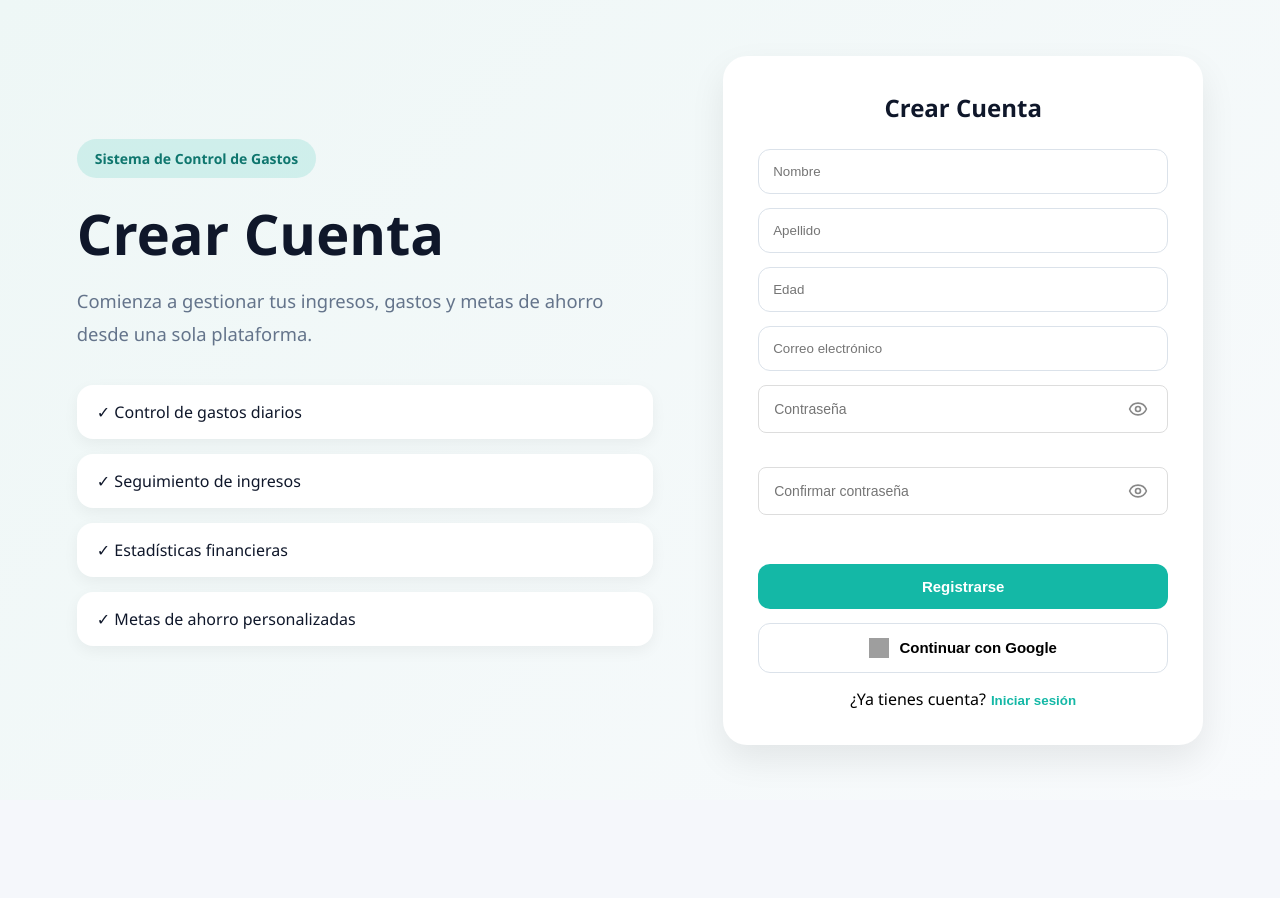
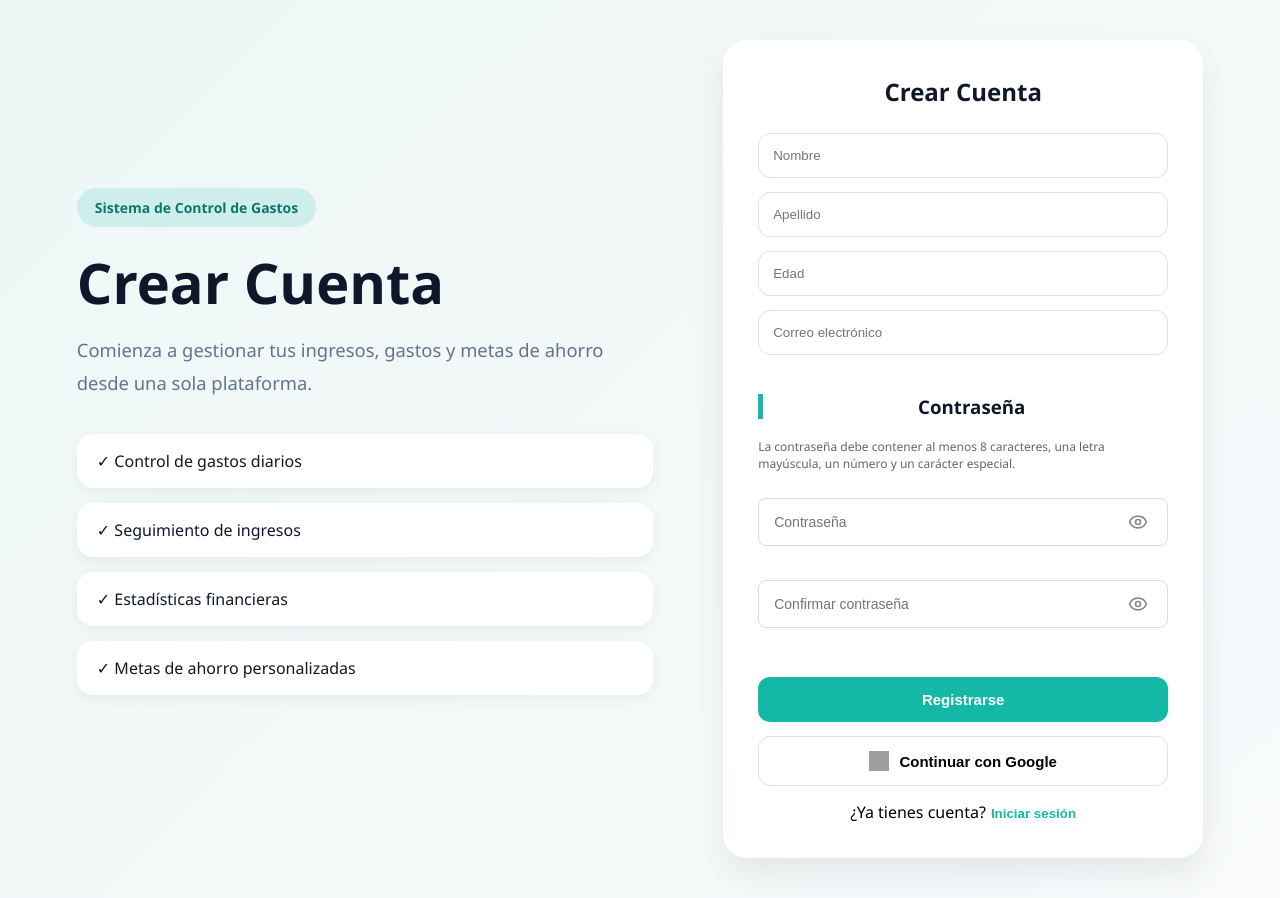
Before and after one commit to Arielpassw/Sistema_de_Gastos, a React (Vite) app in the folder Frontend/: page /register in a window 1280 px wide. Before the commit the page ends 800 px from the top, so only its background shows below. Built offline with nearby package versions, Linux system fonts and the light colour scheme; no server answers; grey boxes are pictures that could not be loaded.

Commit message:
Validacion de contraseña - Arreglo de perfil de usuario

```diff
--- a/Frontend/src/components/RegisterForm/RegisterForm.css
+++ b/Frontend/src/components/RegisterForm/RegisterForm.css
@@ -9,6 +9,16 @@
   text-align:center;
   margin-bottom:25px;
   color:#0f172a;
+}
+
+.register-card h3{
+  text-align:center;
+  margin-bottom:25px;
+  color:#0f172a;
+  margin-top: 25px;
+  margin-bottom: 15px;
+  border-left: 5px solid #14b8a6;
+  padding-left: 12px;
 }
 
 .register-form{
@@ -84,3 +94,11 @@
 .toggle-password:hover {
   color: #007bff;
 }
+
+.password-hint {
+  display: block;
+  margin-top: -10px;
+  margin-bottom: 12px;
+  font-size: 12px;
+  color: #666;
+}
--- a/Frontend/src/components/RegisterForm/RegisterForm.jsx
+++ b/Frontend/src/components/RegisterForm/RegisterForm.jsx
@@ -32,6 +32,10 @@ function RegisterForm() {
     });
   };
 
+  //caracteres especiales en la contraseña
+  const passwordRegex =
+    /^(?=.*[A-Z])(?=.*\d)(?=.*[@$!%*?&.#_\-])[A-Za-z\d@$!%*?&.#_\-]{8,}$/;
+
   // Registro tradicional
   const handleSubmit = async (e) => {
     e.preventDefault();
@@ -47,8 +51,10 @@ function RegisterForm() {
       return;
     }
 
-    if (formData.password.length < 8) {
-      setError("La contraseña debe tener mínimo 8 caracteres.");
+    if (!passwordRegex.test(formData.password)) {
+      setError(
+        "La contraseña debe tener al menos 8 caracteres, una letra mayúscula, un número y un carácter especial."
+      );
       return;
     }
 
@@ -163,7 +169,11 @@ function RegisterForm() {
           onChange={handleChange}
           required
         />
-
+        <h3>Contraseña</h3>
+        <small className="password-hint">
+          La contraseña debe contener al menos 8 caracteres,
+          una letra mayúscula, un número y un carácter especial.
+        </small>
         <div className="password-container">
           <input
             type={showPassword ? "text" : "password"}
@@ -237,7 +247,7 @@ function RegisterForm() {
         <button
           type="button"
           className="login-link"
-          onClick={() => navigate("/")}
+          onClick={() => navigate("/home")}
         >
           Iniciar sesión
         </button>
--- a/Frontend/src/pages/Auth/UpdatePassword.jsx
+++ b/Frontend/src/pages/Auth/UpdatePassword.jsx
@@ -18,6 +18,10 @@ function ResetPassword() {
   const [messageType, setMessageType] = useState("");
   const [loading, setLoading] = useState(false);
 
+  //caracteres especiales en la contraseña
+  const passwordRegex =
+    /^(?=.*[A-Z])(?=.*\d)(?=.*[@$!%*?&.#_\-])[A-Za-z\d@$!%*?&.#_\-]{8,}$/;
+
   const handleUpdate = async (e) => {
     e.preventDefault();
     setMessage("");
@@ -36,9 +40,11 @@ function ResetPassword() {
       return;
     }
 
-    if (password.length < 8) {
+    if (!passwordRegex.test(password)) {
       setMessageType("error");
-      setMessage("La contraseña debe tener mínimo 8 caracteres.");
+      setMessage(
+        "La contraseña debe tener al menos 8 caracteres, una letra mayúscula, un número y un carácter especial."
+      );
       return;
     }
 
@@ -78,6 +84,11 @@ function ResetPassword() {
     <div className="auth-container">
       <div className="auth-box">
         <h2>Cambiar Contraseña</h2>
+
+        <small className="password-hint">
+          La contraseña debe contener al menos 8 caracteres,
+          una letra mayúscula, un número y un carácter especial.
+        </small>
 
         <form onSubmit={handleUpdate}>
           {/* Campo Contraseña */}
--- a/Frontend/src/pages/Dashboard/DashboardUser.jsx
+++ b/Frontend/src/pages/Dashboard/DashboardUser.jsx
@@ -75,7 +75,7 @@ function DashboardUser() {
     ? profile.categories
     : [];
 
-    console.log(profile?.categories);
+  console.log(profile?.categories);
 
   return (
     <div className="dashboard-container">
@@ -140,7 +140,12 @@ function DashboardUser() {
               ✕
             </button>
 
-            <Profile />
+            <Profile
+              onClose={() => {
+                setShowProfile(false);
+                checkProfile();
+              }}
+            />
 
           </div>
 
--- a/Frontend/src/pages/Profile/Profile.jsx
+++ b/Frontend/src/pages/Profile/Profile.jsx
@@ -6,7 +6,7 @@ import "../../styles/profile.css";
 // IMPORTAMOS LOS ICONOS PARA EL OJO
 import { Eye, EyeOff } from "lucide-react";
 
-function Profile() {
+function Profile({ onClose }) {
   const navigate = useNavigate();
 
   const API_URL = import.meta.env.VITE_API_URL || "http://localhost:4000";
@@ -237,8 +237,13 @@ function Profile() {
 
       setSuccessMessage("Perfil actualizado correctamente.");
       await loadProfile();
+
       setTimeout(() => {
-        navigate("/dashboardUser");
+        if (onClose) {
+          onClose(); // cierra el modal y actualiza el dashboard
+        } else {
+          navigate("/dashboardUser");
+        }
       }, 1500);
 
     } catch (error) {
@@ -248,6 +253,10 @@ function Profile() {
       setSavingProfile(false);
     }
   };
+
+  //caracteres especiales en la contraseña
+  const passwordRegex =
+    /^(?=.*[A-Z])(?=.*\d)(?=.*[@$!%*?&.#_\-])[A-Za-z\d@$!%*?&.#_\-]{8,}$/;
 
   const handleChangePassword = async () => {
     setErrorMessage("");
@@ -263,8 +272,10 @@ function Profile() {
       return;
     }
 
-    if (newPassword.length < 6) {
-      setErrorMessage("La contraseña debe tener mínimo 6 caracteres.");
+    if (!passwordRegex.test(newPassword)) {
+      setErrorMessage(
+        "La contraseña debe tener al menos 8 caracteres, una letra mayúscula, un número y un carácter especial."
+      );
       return;
     }
 
@@ -403,6 +414,12 @@ function Profile() {
       <hr />
 
       <h2>Cambiar contraseña</h2>
+
+      <small className="password-hint">
+        La contraseña debe contener al menos 8 caracteres,
+        una letra mayúscula, un número y un carácter especial.
+      </small>
+
       <div className="password-section">
         {/* NUEVA CONTRASEÑA CON OJO */}
         <div className="password-container">
--- a/Frontend/src/styles/forgot-reset.css
+++ b/Frontend/src/styles/forgot-reset.css
@@ -132,3 +132,11 @@
 .toggle-password:hover {
   color: #4f46e5;
 }
+
+.password-hint {
+  display: block;
+  margin-top: -10px;
+  margin-bottom: 12px;
+  font-size: 12px;
+  color: #666;
+}
--- a/Frontend/src/styles/profile.css
+++ b/Frontend/src/styles/profile.css
@@ -201,3 +201,11 @@
   height: 20px;
   display: block;
 }
+
+.password-hint {
+  display: block;
+  margin-top: -10px;
+  margin-bottom: 12px;
+  font-size: 12px;
+  color: #666;
+}
```
